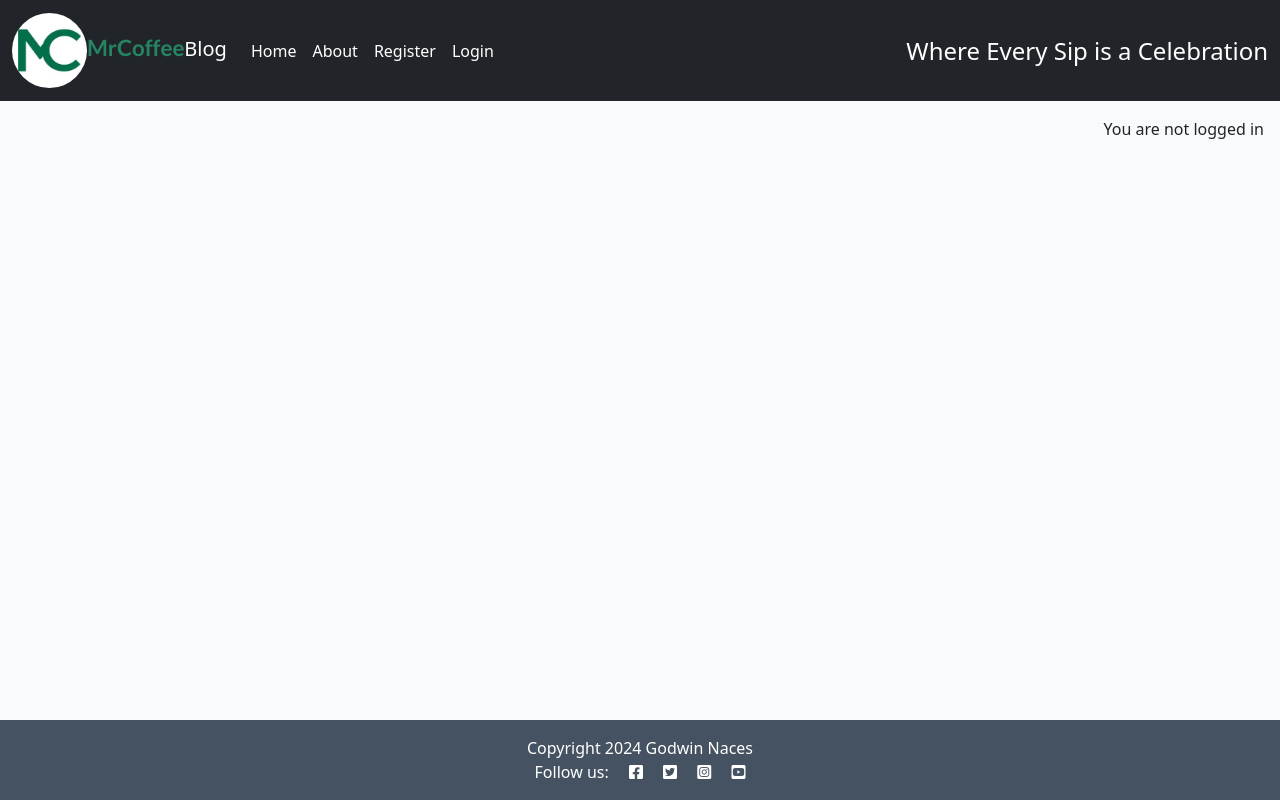
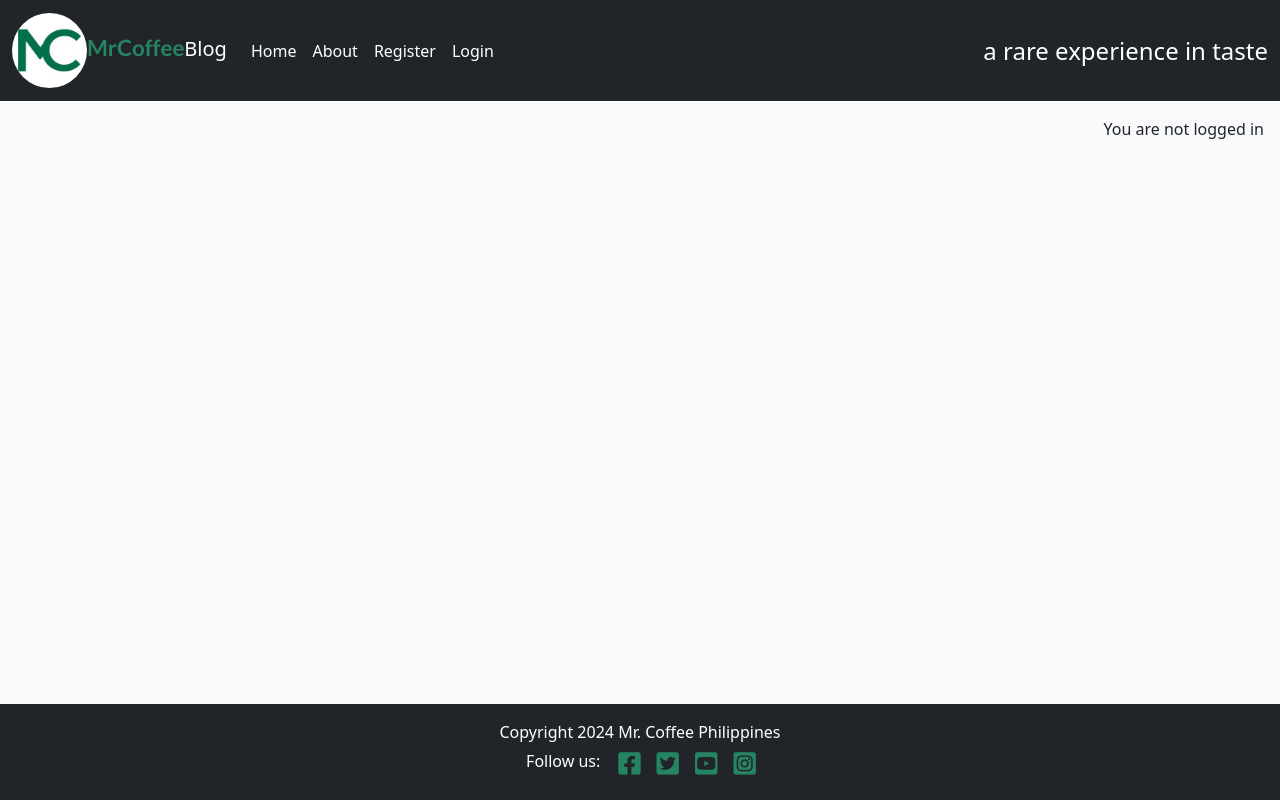
Before and after one commit to GNaces/My-coffee-blog, a Django app: template hi_blog/templates/hi_blog/index.html in a window 1280 px wide. Run offline with Django 3.2, Linux system fonts and the light colour scheme; the template is opened without the code that fills it, so the values that code supplies are empty; some libraries are stand-ins or nearby versions.

Commit message:
modify footer with styling and links to social media

```diff
--- a/about/templates/about/about.html
+++ b/about/templates/about/about.html
@@ -47,5 +47,5 @@
 </div>
 {% endblock content %}
 {% block copyright %}
-Copyright 2024 Godwin Naces
+Copyright 2024 Mr. Coffee Philippines
 {% endblock %}
--- a/coffee_project/settings.py
+++ b/coffee_project/settings.py
@@ -29,7 +29,7 @@ TEMPLATES_DIR = os.path.join(BASE_DIR, 'templates')
 SECRET_KEY = 'django-insecure-j9hre7)3xo^9ddj16jx@fej#f$3w_3)gfr^g83lmdi-)&uw7we'
 
 # SECURITY WARNING: don't run with debug turned on in production!
-DEBUG = False
+DEBUG = True
 
 ALLOWED_HOSTS = ['8000-gnaces-mycoffeeblog-hg02bax6pq5.ws.codeinstitute-ide.net','.herokuapp.com']
 
--- a/hi_blog/templates/hi_blog/index.html
+++ b/hi_blog/templates/hi_blog/index.html
@@ -67,5 +67,5 @@
 <!-- index.html content ends here -->
 {% endblock %}
 {% block copyright %}
-Copyright 2024 Godwin Naces
+Copyright 2024 Mr. Coffee Philippines
 {% endblock %}
--- a/static/css/style.css
+++ b/static/css/style.css
@@ -17,6 +17,21 @@ body {
 .thin {
     font-weight: 300;
     color: white;
+}
+
+.social-networks {
+    text-align: center;
+    padding: 5px 0;
+    display: flex;
+    justify-content: center;
+    list-style-type: none;
+
+}
+
+.social-networks i {
+    font-size: 160%;
+    padding: 5%;
+    color: #258462;
 }
 
 .light-bg {
--- a/templates/base.html
+++ b/templates/base.html
@@ -67,7 +67,7 @@
 
                 </ul>
                 <span class="navbar-text text-white fs-4">
-                    Where Every Sip is a Celebration
+                    a rare experience in taste
                 </span>
             </div>
         </div>
@@ -100,17 +100,40 @@
     </main>
 
     <!-- Footer -->
-    <footer class="footer mt-auto py-3 dark-bg">
+    <footer class="footer mt-auto py-3 bg-dark">
         <p class="m-0 text-center text-white">
             {% block copyright %}
             Made by Code Instituters
             {% endblock copyright %}
         </p>
-        <p class="m-0 text-center text-white">Follow us: <i class="fab fa-facebook-square ms-3"></i>
+        <ul class="m-0 text-center text-white social-networks">Follow us:
+            <li>
+                <a href="https://wwww.facebook.com/" target="_blank" rel="noopener"
+                    aria-label="Visit our Facebook page (opens in a new tab)">
+                    <i class="fab fa-facebook-square ms-3"></i></a>
+            </li>
+            <li>
+                <a href="https://www.twitter.com/" target="_blank" rel="noopener"
+                    aria-label="Visit our Twitter page (opens in a new tab)">
+                    <i class="fab fa-twitter-square ms-3"></i></a>
+            </li>
+            <li>
+                <a href="https://www.youtube.com/" target="_blank" rel="noopener"
+                    aria-label="Visit our YouTube page (opens in a new tab)">
+                    <i class="fab fa-youtube-square ms-3"></i></a>
+            </li>
+            <li>
+                <a href="https://www.instagram.com/" target="_blank" rel="noopener"
+                    aria-label="Visit our Instagram page (opens in a new tab)">
+                    <i class="fab fa-instagram-square ms-3"></i></a>
+            </li>
+        </ul>
+        <!-- <p class="m-0 text-center text-white">Follow us:
+            <i class="fab fa-facebook-square ms-3"></i>
             <i class="fab fa-twitter-square ms-3"></i>
             <i class="fab fa-instagram-square ms-3"></i>
             <i class="fab fa-youtube-square ms-3"></i>
-        </p>
+        </p> -->
     </footer>
 
     <script src="https://cdn.jsdelivr.net/npm/bootstrap@5.0.1/dist/js/bootstrap.bundle.min.js"
```
Also changed, not shown: 1 other file.
